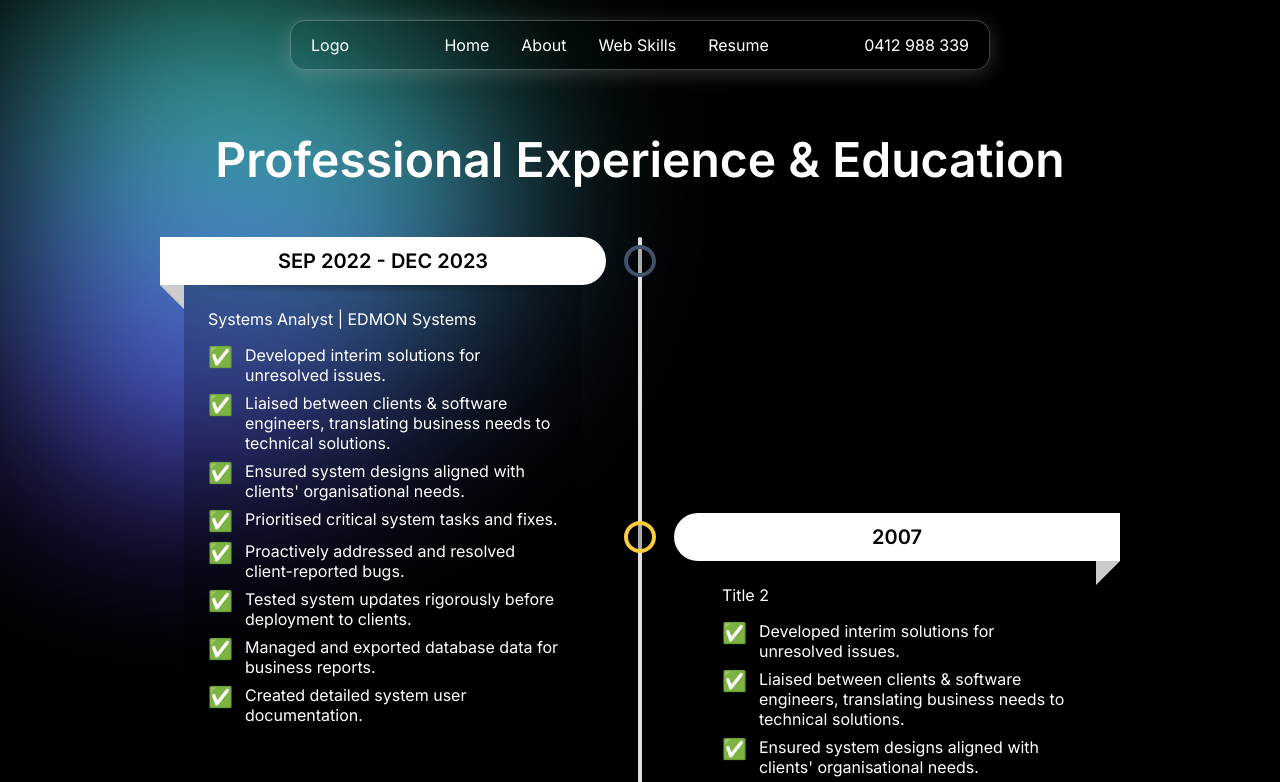
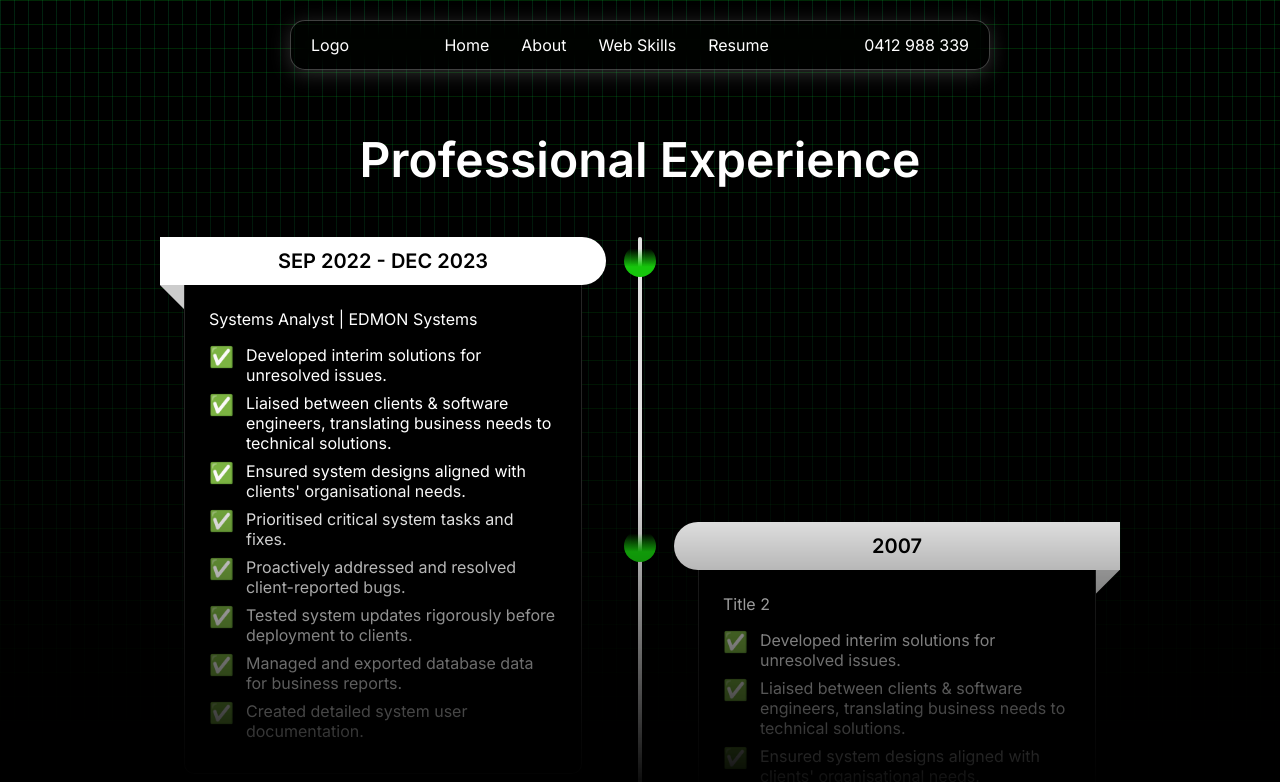
Before and after one commit to Sam-WebP/CSU, a website: page ITC293 Introduction to the Web/Assessment 2 Basic HTML and CSS/pages/resume.html in a window 1280 px wide. Shown: the top 782 px of the page. Drawn offline with Linux system fonts and the light colour scheme.

Commit message:
Updated the styling of the resume page

```diff
--- a/ITC293 Introduction to the Web/Assessment 2 Basic HTML and CSS/pages/resume.html
+++ b/ITC293 Introduction to the Web/Assessment 2 Basic HTML and CSS/pages/resume.html
@@ -9,10 +9,11 @@
     <link rel="stylesheet" href="../styles/resume/timeline.css">
     <title>Resume</title>
 </head>
-<body>
+<body class="bottom-blur-gradient">
     <!-- <div class="background-container">
         <div class="gradient-overlay"></div>
     </div> -->
+    <div class=".dotted-background"></div>
     <nav id="navbar">
         <div class="nav-logo">Logo</div>
             <ul>
@@ -30,7 +31,7 @@
 
         <section id="hero-section">
             <div class="intro-text">
-                <h1>Professional Experience & Education</h1>
+                <h1>Professional Experience</h1>
             </div>
         </section>
         <section id="timeline">
--- a/ITC293 Introduction to the Web/Assessment 2 Basic HTML and CSS/styles/resume/layout.css
+++ b/ITC293 Introduction to the Web/Assessment 2 Basic HTML and CSS/styles/resume/layout.css
@@ -12,6 +12,39 @@ body {
     min-height: 100vh;
     background-color: #000000; /* Base color */
     overflow-x: hidden;
+}
+
+body::before {
+    content: "";
+    position: fixed; /* Use fixed to cover the entire viewport */
+    top: 0;
+    left: 0;
+    width: 100vw; /* Cover the full viewport width */
+    height: 100vh; /* Cover the full viewport height */
+    z-index: -1; /* Ensure it's behind all other content */
+    background-image:
+        linear-gradient(to bottom, transparent, #000000), /* Fade to black effect */
+        linear-gradient(to right, rgba(8, 204, 90, 0.167) 1px, transparent 1px), /* Vertical lines */
+        linear-gradient(to bottom, rgba(0, 255, 34, 0.158) 1px, transparent 1px); /* Horizontal lines */
+    background-size: 100% 100%, 14px 24px, 14px 24px;
+    background-repeat: no-repeat, repeat, repeat;
+    pointer-events: none; /* Prevents the pseudo-element from capturing mouse events */
+}
+
+.bottom-blur-gradient {
+    position: relative;
+}
+
+.bottom-blur-gradient::after {
+    content: "";
+    position: fixed;
+    bottom: 0;
+    left: 0;
+    width: 100%;
+    height: 40vh; /* Adjust the height of the blur gradient */
+    background: linear-gradient(to top, rgb(0, 0, 0), rgba(0, 0, 0, 0));
+    pointer-events: none;
+    z-index: 9999;
 }
 
 .dotted-background {
@@ -152,19 +185,18 @@ body {
     z-index: 2; /* Above the image but below any other content */
 }
 
-@keyframes rotate {
+/* @keyframes rotate {
   0% {
-    transform: rotate(0deg);
+    transform: rotate(-5deg);
   }
   100% {
-    transform: rotate(360deg);
+    transform: rotate(5deg);
   }
 }
 
 .gradient-container {
   position: fixed; /* or 'absolute' if you prefer */
   top: 0;
-    left: 0;
   width: 100vw;
   height: 100vh;
   z-index: -1; /* Ensures it stays behind all other content */
@@ -178,25 +210,26 @@ body {
 }
 
 .gradient {
-  --size: 100%; /* Initial size of the gradient */
-  --speed: 50s; /* Animation duration */
+  --size: 200px; /* Minimum size of the gradient */
+  --blur-amount: 40px; /* Minimum blur amount */
+  --speed: 5s; /* Animation duration */
   --easing: cubic-bezier(0.8, 0.2, 0.2, 0.8); /* Animation timing function */
-
-  width: var(--size);
-  height: var(--size);
-  filter: blur(calc(var(--size) / 5));
+  width: 100%;
+  height: 100%;
+  filter: blur(var(--blur-amount));
   background-image: linear-gradient(hsl(158, 82%, 57%, 85%), hsl(252, 82%, 57%));
   animation: rotate var(--speed) infinite alternate var(--easing);
-  border-radius: 30% 70% 70% 30% / 30% 30% 70% 70%;
+  border-radius: 50;
 }
 
 @media (min-width: 720px) {
   .gradient {
-    --size: 500px; /* Larger size for wider screens */
+    --size: 1000px; /* Larger size for wider screens */
+    --blur-amount: 200px; /* Larger blur amount for wider screens */
   }
 }
 
 /* This is just to transition when you change the viewport size. */
 * {
   transition: all 0.25s ease-out;
-}
+} */
--- a/ITC293 Introduction to the Web/Assessment 2 Basic HTML and CSS/styles/resume/timeline.css
+++ b/ITC293 Introduction to the Web/Assessment 2 Basic HTML and CSS/styles/resume/timeline.css
@@ -1,4 +1,3 @@
-@import url("https://fonts.googleapis.com/css2?family=Poppins:wght@300;500;700&display=swap");
 
 *,
 *::before,
@@ -10,9 +9,12 @@
 
 body {
   --color: rgba(30, 30, 30);
-  --bgColor: rgba(0, 0, 0, 0.236);
+  --bgColor: rgb(0, 0, 0);
   --card-top-color: rgb(255, 255, 255);
   --card-top-color-text: rgb(0, 0, 0);
+  --card-border-width: 1px;
+  --card-border-color: rgba(255, 255, 255, 0.144);
+  --circle-color: linear-gradient(to bottom, rgba(255, 255, 255, 0) 11%, rgba(22, 198, 12, 1) 68%, rgba(22, 198, 12, 1) 100%);
 }
 
 #timeline ul {
@@ -87,8 +89,7 @@ body {
   position: absolute;
   width: 2rem;
   aspect-ratio: 1;
-  background: var(--bgColor);
-  border: 0.3rem solid var(--accent-color);
+  background: var(--circle-color);
   border-radius: 50%;
   top: 50%;
   transform: translate(50%, -50%);
@@ -115,6 +116,18 @@ body {
   font-weight: 300;
   border-bottom-left-radius: var(--border-bottom-radius);
   border-bottom-right-radius: var(--border-bottom-radius);
+}
+
+#timeline .descr {
+  border-style: none solid solid;
+  border-width: var(--card-border-width);
+  border-color: var(--card-border-color);
+}
+
+#timeline .title {
+  border-style: none solid;
+  border-width: var(--card-border-width);
+  border-color: var(--card-border-color);
 }
 
 /* shadows */
@@ -154,8 +167,6 @@ body {
     flex: 1; /* Ensures the text takes up the remaining space */
     margin: 0; /* Resets default margins */
 }
-
-
 
 @media (min-width: 40rem) {
   #timeline ul {
```
Lines whose indentation alone changed are shown as unchanged.
